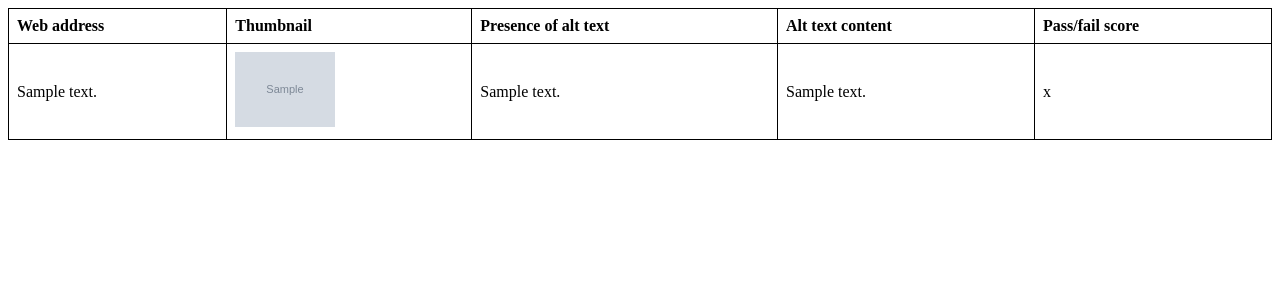
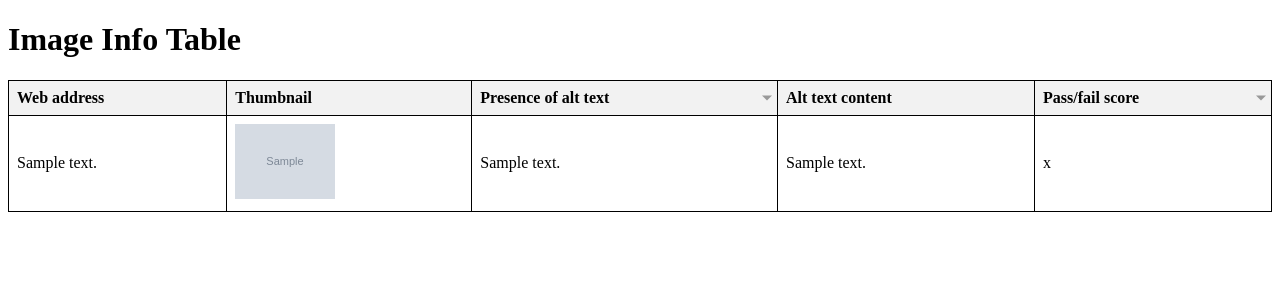
Before and after one commit to thejordanwood/Web-Accessibility-Checker-HCI584, a Flask app: template templates/table.html in a window 1280 px wide. Shown: the top 300 px of the page. Run offline with Flask 3, Linux system fonts and the light colour scheme; the template is opened without the code that fills it: most values are stand-ins (such as "Sample title", 1, 10 or a date in 2020); grey boxes marked "Sample" are stand-in pictures.

Commit message:
Adding filtering capabilities

```diff
--- a/templates/table.html
+++ b/templates/table.html
@@ -1,9 +1,9 @@
 <!DOCTYPE html>
 <html>
 <head>
-    <title>Image Info</title>
+    <title>Image Info Table</title>
     <style>
-        /* CSS styles for the table */
+        /* Add some basic styling */
         table {
             border-collapse: collapse;
             width: 100%;
@@ -13,30 +13,133 @@
             padding: 8px;
             text-align: left;
         }
-        img {
-            max-width: 100px;
-            max-height: 100px;
+        th {
+            background-color: #f2f2f2;
+            position: relative;
+            cursor: pointer;
+        }
+        .filter-arrow {
+            position: absolute;
+            top: 50%;
+            transform: translateY(-50%);
+            right: 5px;
+            width: 0;
+            height: 0;
+            border-style: solid;
+            border-width: 5px 5px 0 5px;
+            border-color: #999999 transparent transparent transparent;
+        }
+        .filter-arrow.asc {
+            border-color: #999999 transparent #ffffff transparent;
+        }
+        .filter-arrow.desc {
+            border-color: #999999 transparent transparent transparent;
+        }
+        .filter-active .filter-arrow {
+            visibility: visible;
+        }
+        .filter-arrow::after {
+            content: "";
+            display: none;
+        }
+        .thumbnail {
+            width: 100px;
+            height: auto;
         }
     </style>
+    <script>
+        // Function to toggle the filter arrow direction and update the form input
+        function toggleFilter(columnName) {
+            var columnElement = document.getElementById(columnName);
+            var currentSortOrder = columnElement.getAttribute('data-sort');
+            var newSortOrder = 'asc';
+
+            if (currentSortOrder === 'asc') {
+                newSortOrder = 'desc';
+                columnElement.classList.remove('asc');
+                columnElement.classList.add('desc');
+            } else {
+                columnElement.classList.remove('desc');
+                columnElement.classList.add('asc');
+            }
+
+            columnElement.setAttribute('data-sort', newSortOrder);
+            var formInput = document.getElementById('sort_by');
+            formInput.value = columnName + ' ' + newSortOrder;
+            document.getElementById('filter_form').submit();
+        }
+
+        // Function to group the Presence of alt text column
+        function groupByAltText() {
+            var altTextColumn = document.querySelectorAll('.alt-text-column');
+            var altTextGroup = {};
+
+            altTextColumn.forEach(function(td) {
+                var altTextValue = td.textContent.trim();
+                if (!(altTextValue in altTextGroup)) {
+                    altTextGroup[altTextValue] = [];
+                }
+                altTextGroup[altTextValue].push(td.parentNode);
+            });
+
+            var tbody = document.querySelector('tbody');
+            tbody.innerHTML = '';
+
+            Object.keys(altTextGroup).forEach(function(altTextValue) {
+                var altTextRows = altTextGroup[altTextValue];
+                var groupRow = document.createElement('tr');
+                var groupCell = document.createElement('td');
+                groupCell.colSpan = 5;
+                groupCell.textContent = altTextValue;
+                groupRow.appendChild(groupCell);
+                tbody.appendChild(groupRow);
+
+                altTextRows.forEach(function(row) {
+                    tbody.appendChild(row);
+                });
+            });
+        }
+
+        // Add event listeners to the filter headers
+        document.addEventListener('DOMContentLoaded', function() {
+            var headers = document.querySelectorAll('.filter-active');
+            headers.forEach(function(header) {
+                header.addEventListener('click', function() {
+                    var columnName = this.id;
+                    toggleFilter(columnName);
+                });
+            });
+
+            var altTextHeader = document.getElementById('alt_text_header');
+            altTextHeader.addEventListener('click', function() {
+                groupByAltText();
+            });
+        });
+    </script>
 </head>
 <body>
+    <h1>Image Info Table</h1>
     <table>
+        <thead>
             <tr>
                 <th>Web address</th>
                 <th>Thumbnail</th>
-            <th>Presence of alt text</th>
+                <th id="alt_text_header" data-sort="asc" class="filter-active">Presence of alt text<span class="filter-arrow asc"></span></th>
                 <th>Alt text content</th>
-            <th>Pass/fail score</th>
+                <th id="score_header" data-sort="asc" class="filter-active">Pass/fail score<span class="filter-arrow asc"></span></th>
             </tr>
+        </thead>
+        <tbody>
             {% for image in image_info %}
             <tr>
                 <td>{{ image['Web address'] }}</td>
-            <td><img src="{{ image['Thumbnail'] }}"></td>
-            <td>{{ image['Presence of alt text'] }}</td>
+                <td><img src="{{ image['Thumbnail'] }}" class="thumbnail"></td>
+                <td class="alt-text-column">{{ image['Presence of alt text'] }}</td>
                 <td>{{ image['Alt text content'] }}</td>
                 <td>{{ image['Pass/fail score'] }}</td>
             </tr>
             {% endfor %}
+        </tbody>
     </table>
 </body>
 </html>
```
Lines whose indentation alone changed are shown as unchanged.
